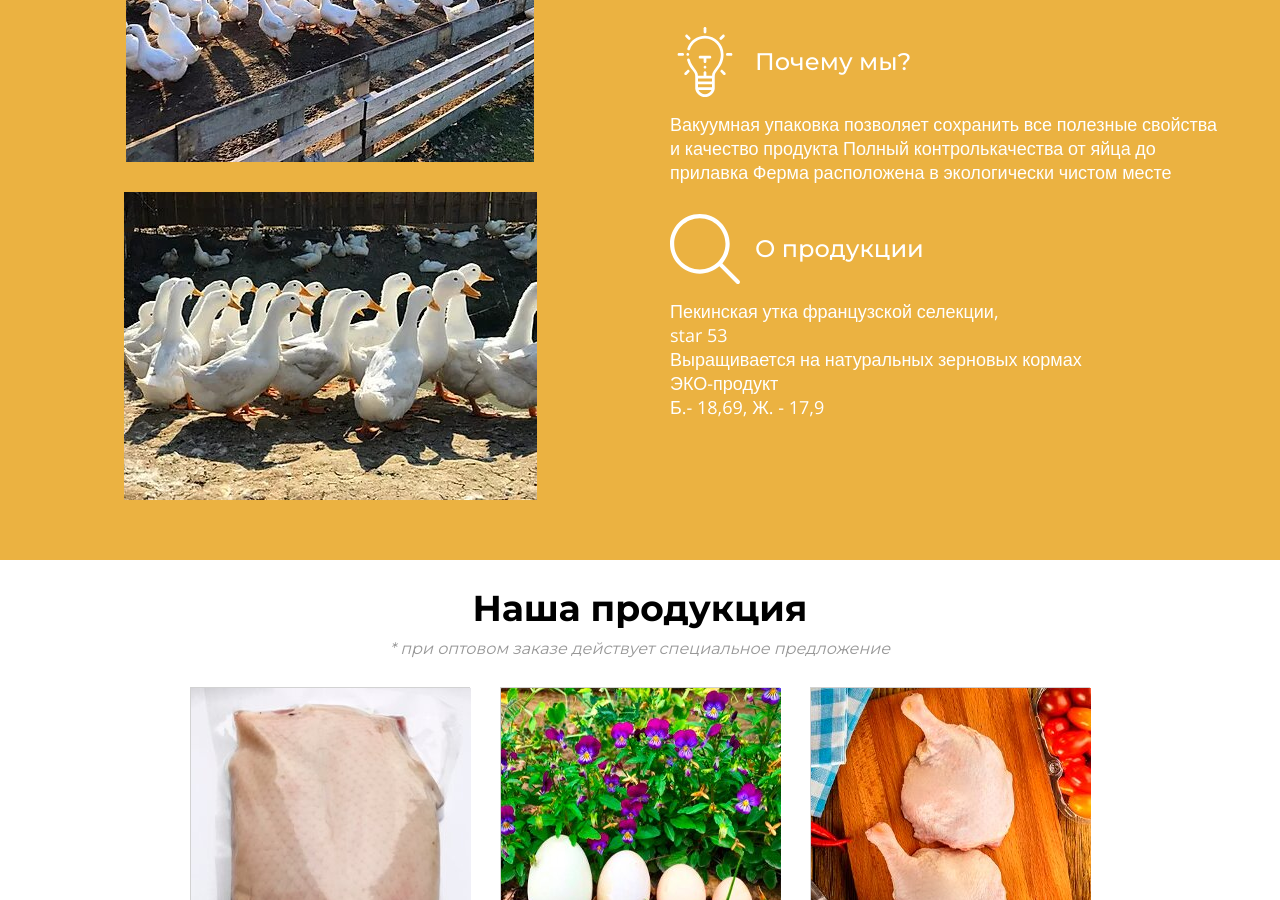
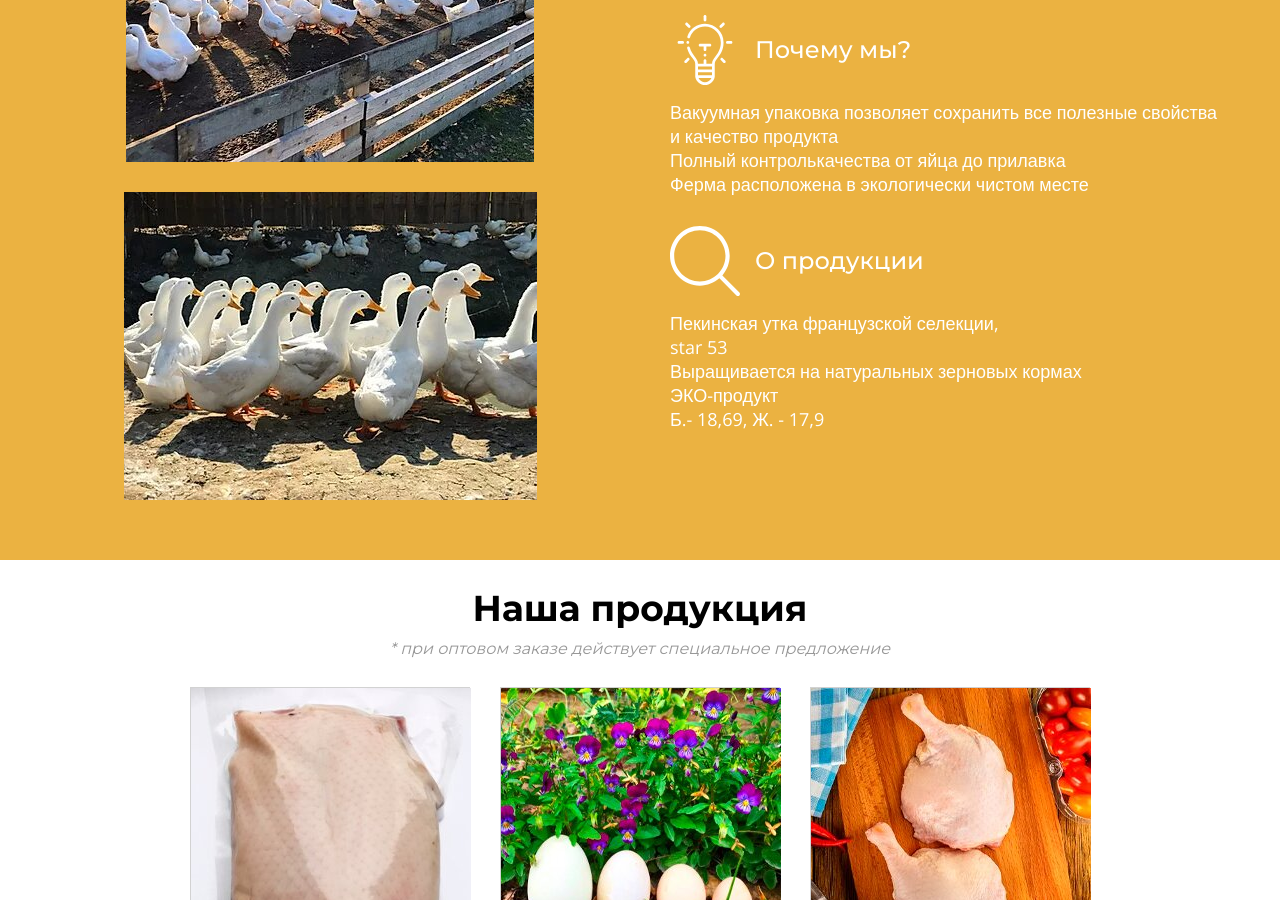
Before and after one commit to cirlceLime/cirlceLime.github.io, a plain HTML site: page index.html in a window 1280 px wide. Shown: the part 1102-2002 px from the top of the page. Drawn offline with nearby package versions, Linux system fonts and the light colour scheme.

Commit message:
Add files via upload

```diff
--- a/index.html
+++ b/index.html
@@ -103,7 +103,13 @@
                                     <h3 class="advantage__title text-primary">Почему мы?</h3>
                                     <div class="advantage__desc">
                                         <p>
-                                            Вакуумная упаковка позволяет сохранить все полезные свойства и качество продукта Полный контролькачества от яйца до прилавка Ферма расположена в экологически чистом месте
+                                            Вакуумная упаковка позволяет сохранить все полезные свойства и качество продукта
+                                        </p>
+                                        <p>
+                                            Полный контролькачества от яйца до прилавка
+                                        </p>
+                                        <p>
+                                            Ферма расположена в экологически чистом месте
                                         </p>
                                     </div>
                                 </div>
```
